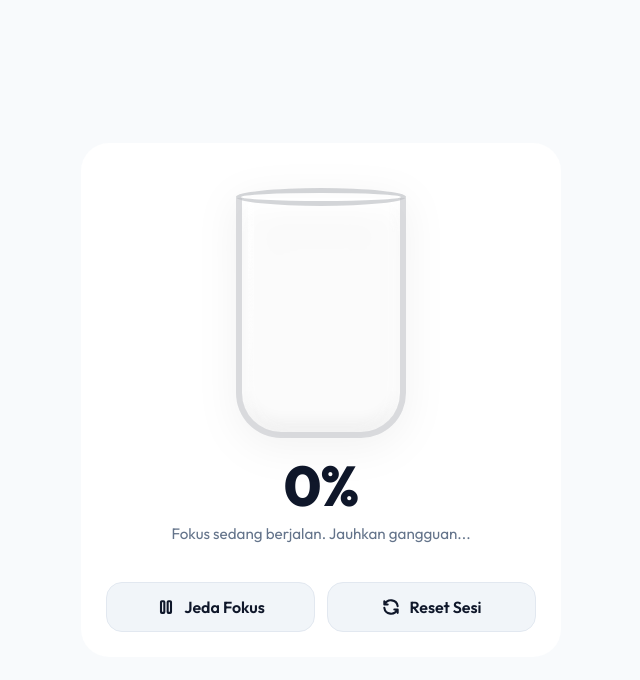
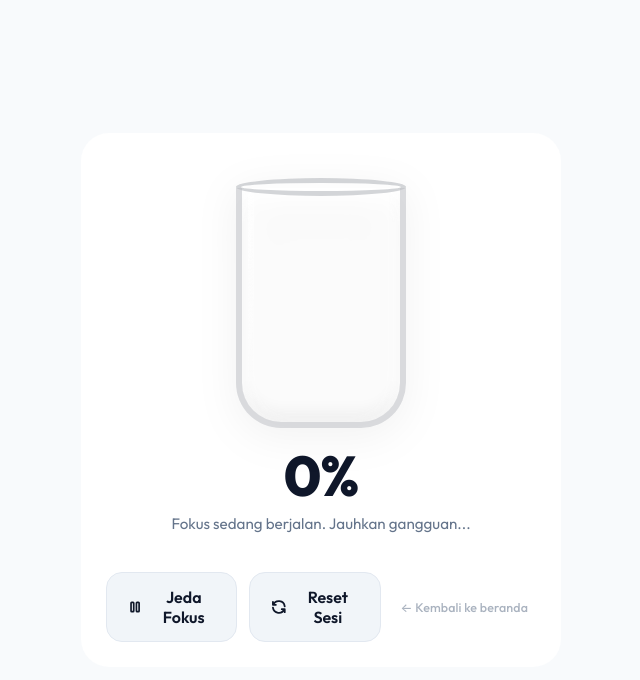
Before and after one commit to dracoslayer9/Stiqy, a React (Vite) app: page / in a window 1280 px wide. Both pictures are taken after a click on the button "Mulai Fokus". Shown: the top 680 px of the page, without its empty margins (319-959 px from the left). Built offline with nearby package versions, Linux system fonts and the light colour scheme.

Commit message:
feat: move duration picker below glass, mute idle percentage, add ghost back button in focus mode

```diff
--- a/src/App.jsx
+++ b/src/App.jsx
@@ -261,26 +261,7 @@
         </div>
       )}
 
-      {/* 3. Duration Selector (Only shown when not active focusing and not paused/completed) */}
-      {!showGlassView && elapsed === 0 && (
-        <div className="duration-container">
-          <span className="duration-label">Pilih Durasi Fokus</span>
-          <div className="duration-options">
-            {DURATIONS.map((dur, index) => (
-              <button
-                key={dur.label}
-                className={`duration-btn ${selectedDurationIndex === index ? 'active' : ''}`}
-                onClick={() => {
-                  setSelectedDurationIndex(index);
-                  handleReset();
-                }}
-              >
-                {dur.label}
-              </button>
-            ))}
-          </div>
-        </div>
-      )}
+
 
       {/* 4. Glass Visualization (Always shown) */}
       <div className="glass-section">
@@ -316,7 +297,28 @@
           </div>
         </div>
 
-        <div className="percentage-text">{progress}%</div>
+        <div className={`percentage-text ${!showGlassView ? 'percentage-muted' : ''}`}>{progress}%</div>
+
+        {/* Duration Selector — di bawah persentase, sebelum CTA */}
+        {!showGlassView && elapsed === 0 && (
+          <div className="duration-container">
+            <span className="duration-label">Pilih Durasi Fokus</span>
+            <div className="duration-options">
+              {DURATIONS.map((dur, index) => (
+                <button
+                  key={dur.label}
+                  className={`duration-btn ${selectedDurationIndex === index ? 'active' : ''}`}
+                  onClick={() => {
+                    setSelectedDurationIndex(index);
+                    handleReset();
+                  }}
+                >
+                  {dur.label}
+                </button>
+              ))}
+            </div>
+          </div>
+        )}
 
         {isRunning && <p className="focus-instruction">Fokus sedang berjalan. Jauhkan gangguan...</p>}
       </div>
@@ -350,6 +352,9 @@
                 <IconRefresh size={20} stroke={2.5} />
                 Reset Sesi
               </button>
+              <button className="btn-ghost" onClick={handleReset}>
+                ← Kembali ke beranda
+              </button>
             </>
           )
         ) : (
--- a/src/index.css
+++ b/src/index.css
@@ -309,6 +309,33 @@
   margin-top: 10px;
   line-height: 1;
   letter-spacing: -0.02em;
+  transition: color 0.4s ease;
+}
+
+.percentage-muted {
+  color: var(--text-secondary);
+  opacity: 0.45;
+}
+
+/* Ghost button — subtle back link in focus mode */
+.btn-ghost {
+  background: none;
+  border: none;
+  color: var(--text-secondary);
+  font-size: 0.78rem;
+  font-weight: 500;
+  cursor: pointer;
+  padding: 4px 8px;
+  border-radius: 8px;
+  opacity: 0.55;
+  transition: opacity 0.2s ease, color 0.2s ease;
+  font-family: inherit;
+  letter-spacing: 0.01em;
+}
+
+.btn-ghost:hover {
+  opacity: 1;
+  color: var(--text-primary);
 }
 
 .phase-badge {
```
